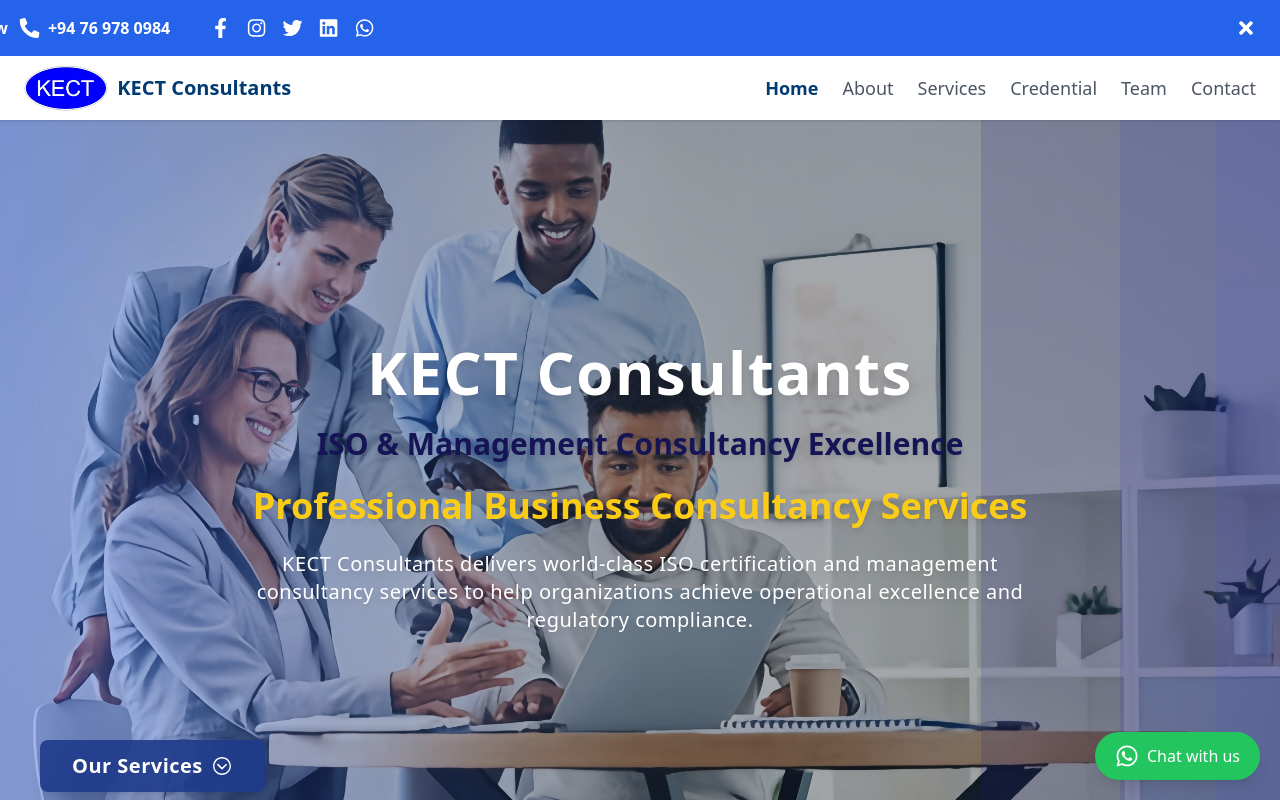
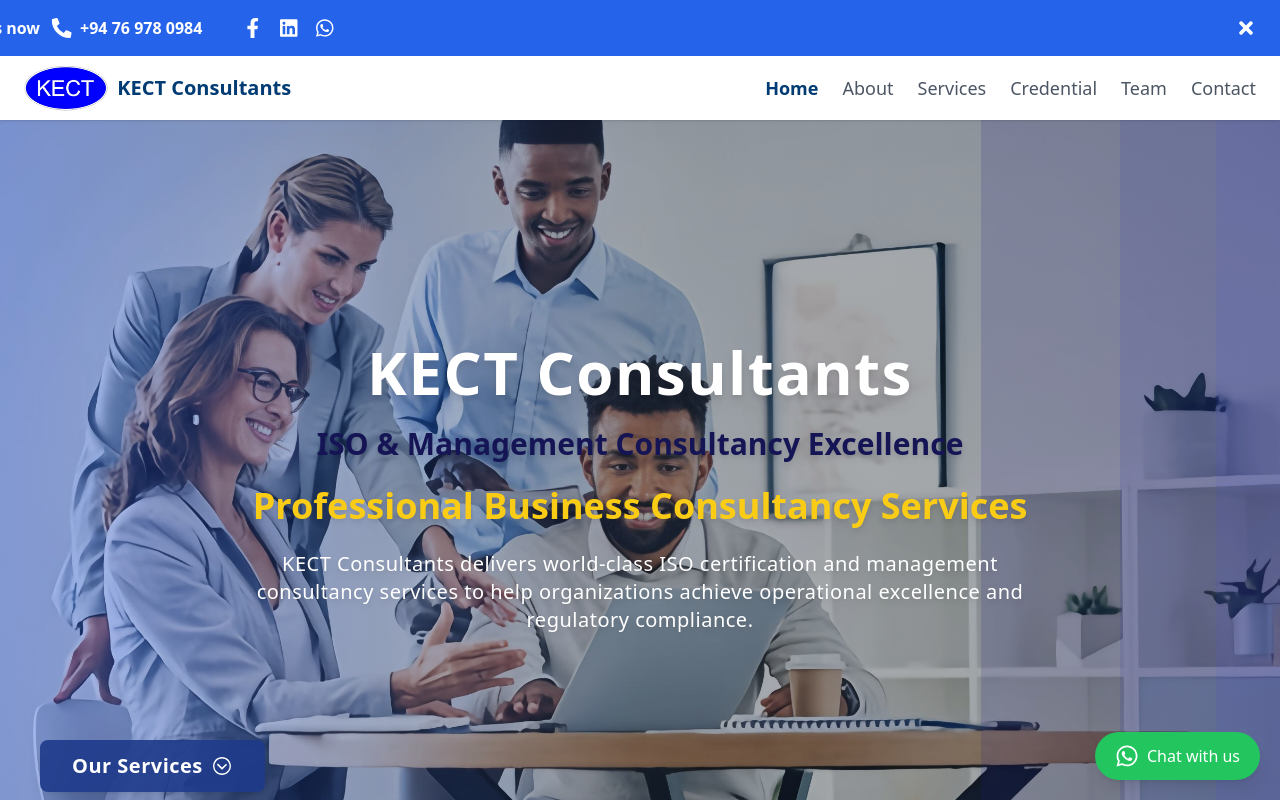
Before and after one commit to Nilakshi1223/KECT-Consultants_Site_React-, a React (Vite) app: page / in a window 1280 px wide. Shown: the top 800 px of the page. Built offline with nearby package versions, Linux system fonts and the light colour scheme.

Commit message:
KECT site commit8

```diff
--- a/src/Home/Advertisebar.jsx
+++ b/src/Home/Advertisebar.jsx
@@ -30,12 +30,6 @@
             <a href="https://www.facebook.com/share/19NT317H9M/?mibextid=wwXIfr" target="_blank" rel="noopener noreferrer">
               <FaFacebookF className="cursor-pointer hover:text-gray-200" />
             </a>
-            <a href="https://www.instagram.com/yourprofile" target="_blank" rel="noopener noreferrer">
-              <FaInstagram className="cursor-pointer hover:text-gray-200" />
-            </a>
-            <a href="https://twitter.com/yourprofile" target="_blank" rel="noopener noreferrer">
-              <FaTwitter className="cursor-pointer hover:text-gray-200" />
-            </a>
             <a href="https://www.linkedin.com/company/kect-consultants-pvt-ltd/" target="_blank" rel="noopener noreferrer">
               <FaLinkedin className="cursor-pointer hover:text-gray-200" />
             </a>
--- a/src/Home/Footer.jsx
+++ b/src/Home/Footer.jsx
@@ -88,12 +88,6 @@
                       <a href="https://www.facebook.com/share/19NT317H9M/?mibextid=wwXIfr" target="_blank" rel="noopener noreferrer">
                         <FaFacebookF className="cursor-pointer hover:text-gray-200" />
                       </a>
-                      <a href="https://www.instagram.com/yourprofile" target="_blank" rel="noopener noreferrer">
-                        <FaInstagram className="cursor-pointer hover:text-gray-200" />
-                      </a>
-                      <a href="https://twitter.com/yourprofile" target="_blank" rel="noopener noreferrer">
-                        <FaTwitter className="cursor-pointer hover:text-gray-200" />
-                      </a>
                       <a href="https://www.linkedin.com/company/kect-consultants-pvt-ltd/" target="_blank" rel="noopener noreferrer">
                         <FaLinkedin className="cursor-pointer hover:text-gray-200" />
                       </a>
```
